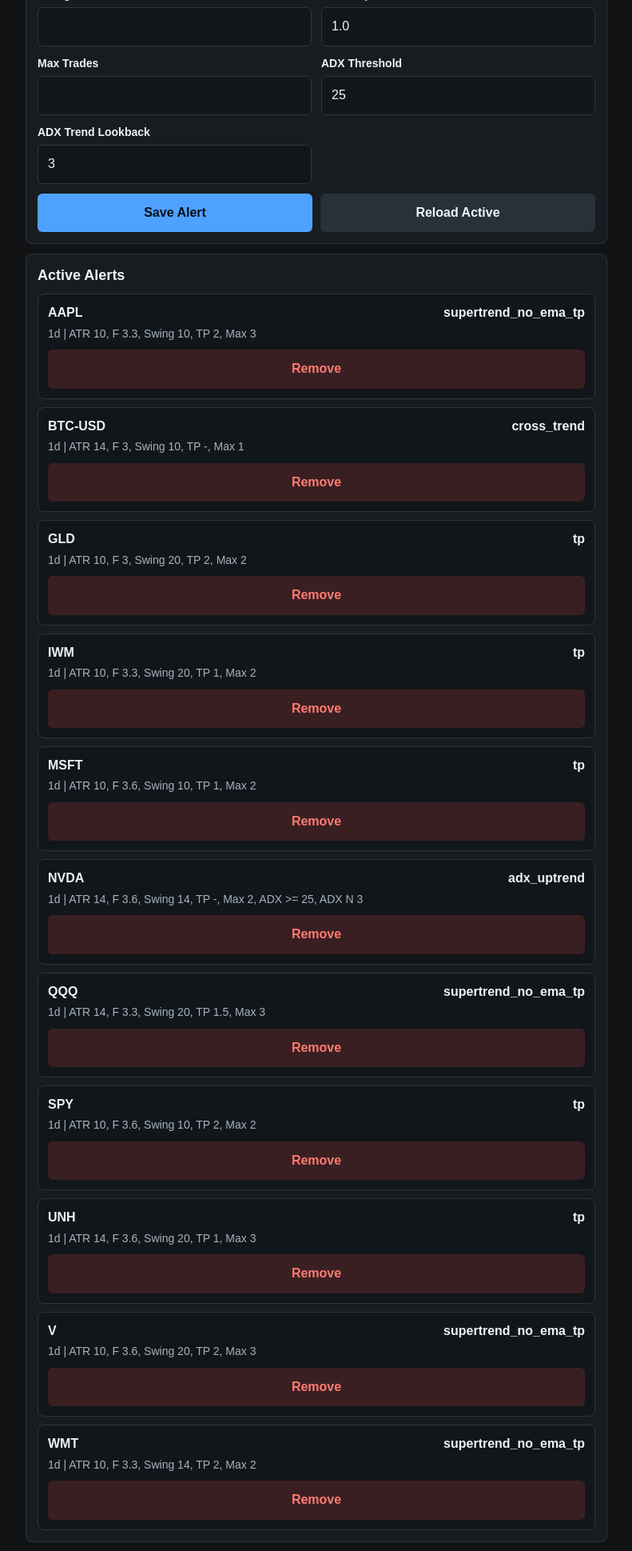
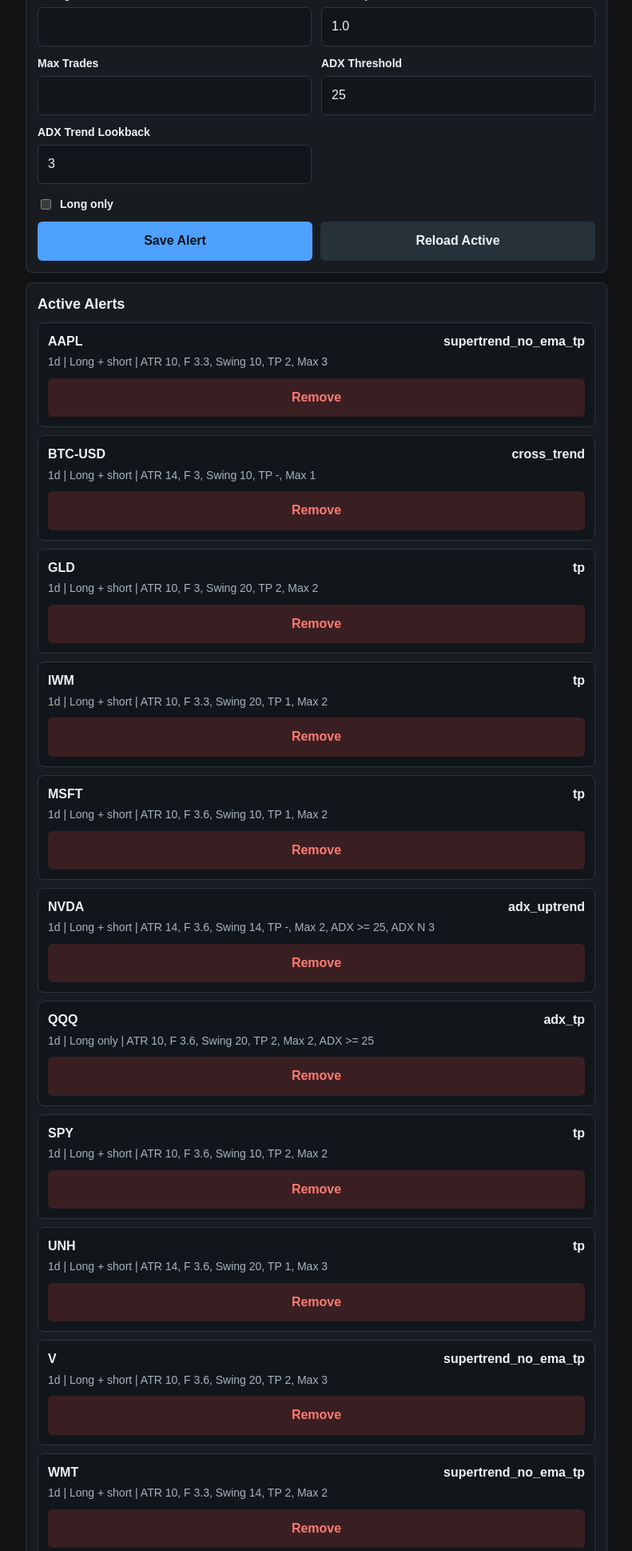
Before and after one commit to ganmingzhong/stock-strategy-alerts, a Flask app: page / in a window 1280 px wide. Shown: the part 819-2758 px from the top of the page at 80% size, without its empty margins (244-1035 px from the left). Run offline with Flask 3, Linux system fonts and the light colour scheme.

Commit message:
add long only strategy

```diff
--- a/alert_web/app.py
+++ b/alert_web/app.py
@@ -103,6 +103,18 @@
     return number
 
 
+def boolean_value(value, default=False):
+    if value is None:
+        return default
+    if isinstance(value, str):
+        normalized = value.strip().lower()
+        if normalized in {"true", "1", "yes", "on"}:
+            return True
+        if normalized in {"false", "0", "no", "off", ""}:
+            return False
+    return bool(value)
+
+
 def normalize_symbol_config(payload):
     symbol = str(payload.get("symbol", "")).strip().upper()
     if not symbol:
@@ -114,6 +126,7 @@
 
     return symbol, {
         "enabled": bool(payload.get("enabled", True)),
+        "long_only": boolean_value(payload.get("long_only")),
         "source": str(payload.get("source", "phone_alert_web")).strip() or "phone_alert_web",
         "mode": mode,
         "interval": str(payload.get("interval", "1d")).strip().lower() or "1d",
--- a/alert_web/templates/index.html
+++ b/alert_web/templates/index.html
@@ -106,6 +106,17 @@
             display: grid;
             grid-template-columns: repeat(2, minmax(0, 1fr));
             gap: 0 12px;
+        }
+
+        .checkbox-label {
+            display: flex;
+            align-items: center;
+            gap: 8px;
+            margin-top: 16px;
+        }
+
+        .checkbox-label input {
+            width: auto;
         }
 
         .actions {
@@ -286,6 +297,11 @@
                 </div>
             </div>
 
+            <label class="checkbox-label" for="long_only">
+                <input id="long_only" type="checkbox">
+                Long only
+            </label>
+
             <div class="actions">
                 <button type="button" class="primary" id="save-btn">Save Alert</button>
                 <button type="button" class="secondary" id="reload-btn">Reload Active</button>
@@ -311,6 +327,7 @@
             "max_trades",
             "adx_threshold",
             "adx_trend_lookback",
+            "long_only",
         ];
 
         function showStatus(message, type = "ok") {
@@ -339,7 +356,11 @@
             fields.forEach(field => {
                 const input = document.getElementById(field);
                 if (!input || payload[field] === undefined || payload[field] === null) return;
-                input.value = payload[field];
+                if (input.type === "checkbox") {
+                    input.checked = payload[field] === true || ["true", "1", "yes", "on"].includes(String(payload[field]).toLowerCase());
+                } else {
+                    input.value = payload[field];
+                }
             });
         }
 
@@ -356,6 +377,7 @@
                 max_trades: Number(document.getElementById("max_trades").value),
                 adx_threshold: Number(document.getElementById("adx_threshold").value || 25),
                 adx_trend_lookback: Number(document.getElementById("adx_trend_lookback").value || 3),
+                long_only: document.getElementById("long_only").checked,
                 source: "phone_alert_web",
                 enabled: true,
             };
@@ -393,7 +415,8 @@
             const tp = tpModes.has(cfg.mode) ? cfg.tp_multiplier : "-";
             const adx = adxModes.has(cfg.mode) ? `, ADX >= ${cfg.adx_threshold || 25}` : "";
             const adxTrend = uptrendModes.has(cfg.mode) ? `, ADX N ${cfg.adx_trend_lookback || 3}` : "";
-            return `${cfg.interval || "1d"} | ATR ${cfg.atr_length}, F ${cfg.factor}, Swing ${cfg.swing_lookback}, TP ${tp}, Max ${cfg.max_trades}${adx}${adxTrend}`;
+            const direction = cfg.long_only ? "Long only" : "Long + short";
+            return `${cfg.interval || "1d"} | ${direction} | ATR ${cfg.atr_length}, F ${cfg.factor}, Swing ${cfg.swing_lookback}, TP ${tp}, Max ${cfg.max_trades}${adx}${adxTrend}`;
         }
 
         async function loadActiveSymbols() {
--- a/scheduler_alerts/run_strategy_alerts.py
+++ b/scheduler_alerts/run_strategy_alerts.py
@@ -190,6 +190,7 @@
         max_trades=int(params.get("max_trades", 1)),
         leverage=float(params.get("leverage", 1)),
         initial_balance=float(params.get("initial_balance", 10000)),
+        long_only=bool(params.get("long_only", False)),
         exit_mode=mode_config["exit_mode"],
         entry_mode=mode_config["entry_mode"],
         adx_threshold=float(params.get("adx_threshold", 25)),
--- a/scheduler_alerts/strategy_alert_config.json
+++ b/scheduler_alerts/strategy_alert_config.json
@@ -89,15 +89,16 @@
     },
     "QQQ": {
       "enabled": true,
+      "long_only": true,
       "source": "phone_alert_web",
-      "mode": "supertrend_no_ema_tp",
+      "mode": "adx_tp",
       "interval": "1d",
-      "history_days": 6000,
-      "atr_length": 14,
-      "factor": 3.3,
+      "history_days": 5998,
+      "atr_length": 10,
+      "factor": 3.6,
       "swing_lookback": 20,
-      "tp_multiplier": 1.5,
-      "max_trades": 3,
+      "tp_multiplier": 2.0,
+      "max_trades": 2,
       "adx_threshold": 25.0,
       "adx_trend_lookback": 3
     },
```
Also changed, not shown: run_strategy_alerts_archive.py (renamed from run_strategy_alerts.py).
